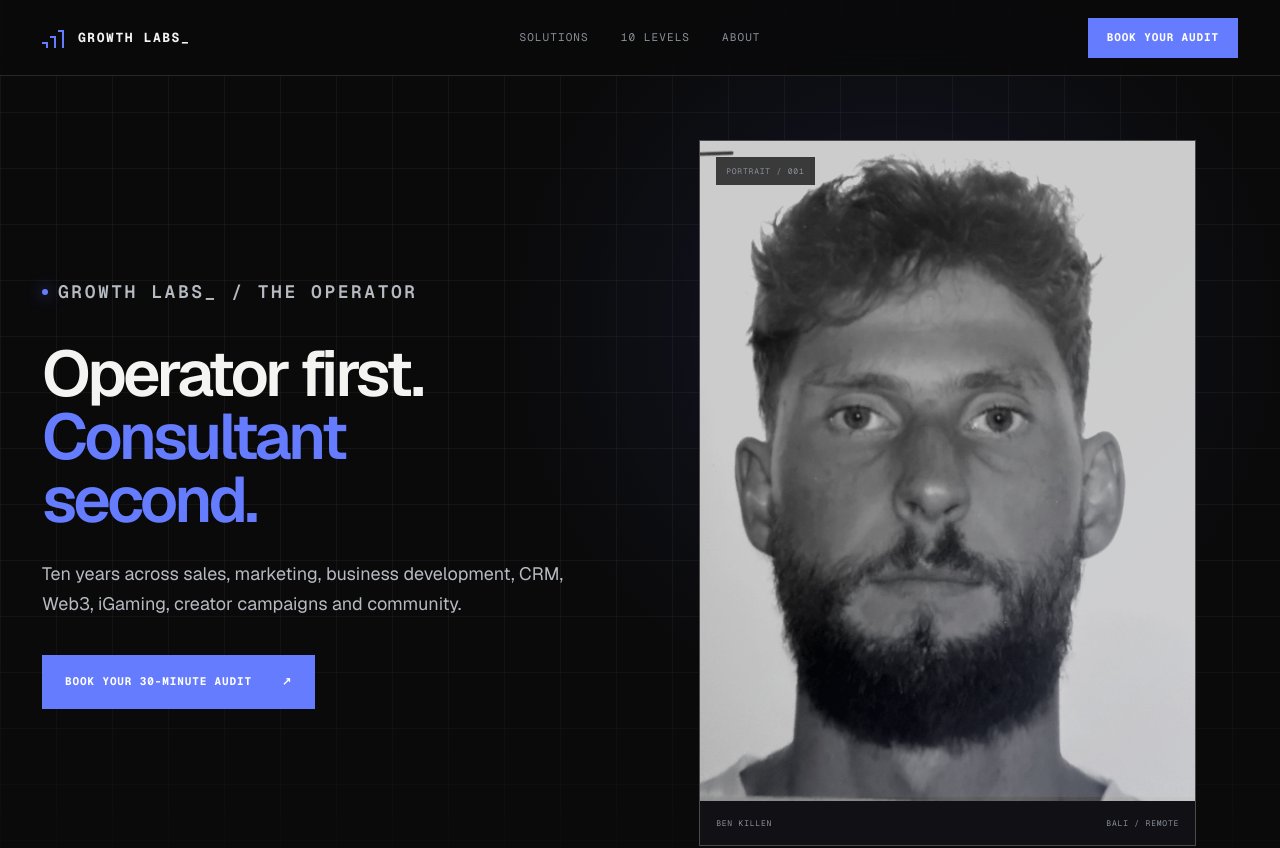
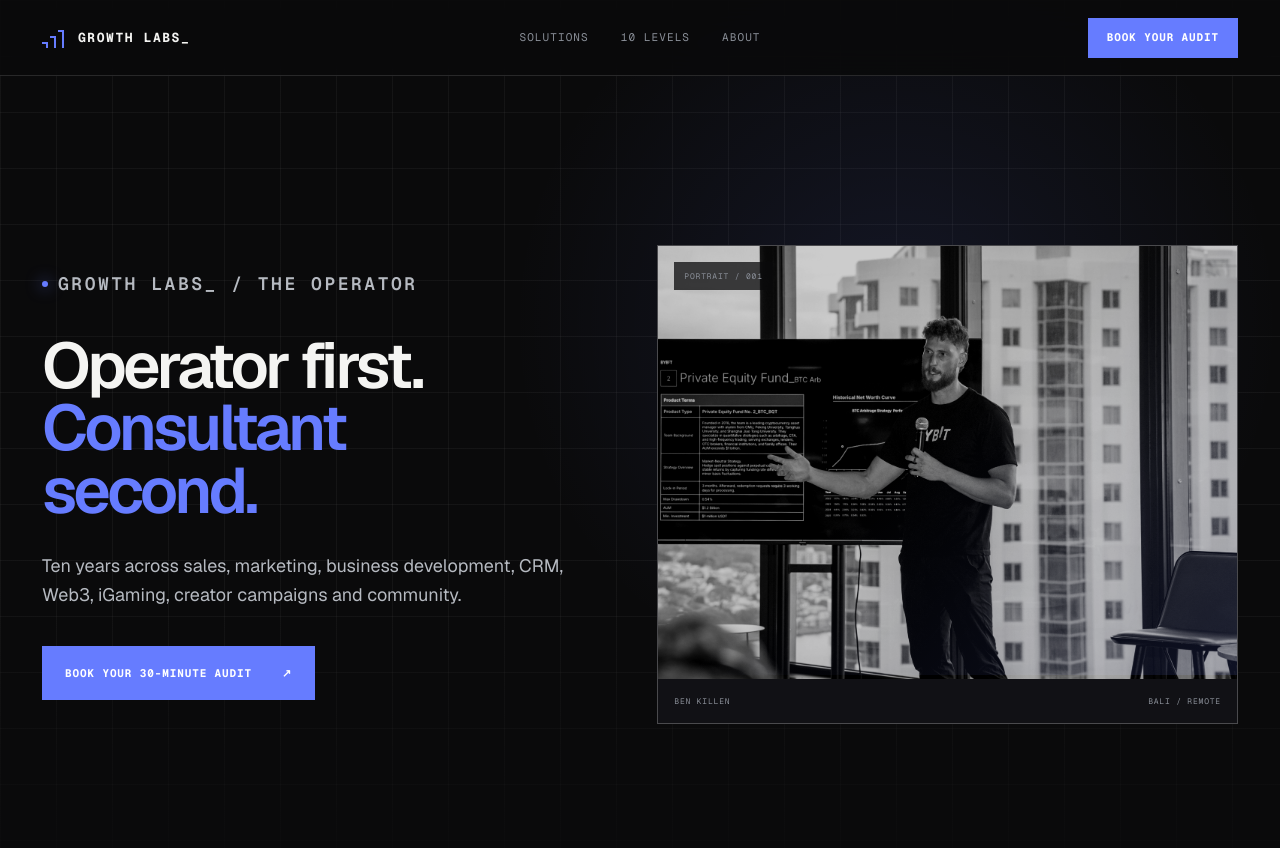
Before and after one commit to beniskillen/Growth-Labs, a Next.js app: page /about in a window 1280 px wide. Shown: the top 848 px of the page. Built offline with nearby package versions, Linux system fonts and the light colour scheme.

Commit message:
Update Ben professional portrait

```diff
--- a/app/about/page.tsx
+++ b/app/about/page.tsx
@@ -20,7 +20,7 @@ export default function AboutPage() {
           <AuditButton />
         </div>
         <figure className="about-portrait">
-          <img src="/ben-killen.jpg" alt="Ben Killen, founder of Growth Labs" />
+          <img src="/ben-professional.jpg" alt="Ben Killen presenting at Bybit" />
           <figcaption>
             <span>BEN KILLEN</span>
             <span>BALI / REMOTE</span>
--- a/app/globals.css
+++ b/app/globals.css
@@ -1182,7 +1182,7 @@ em {
   height: calc(100% - 50px);
   min-height: 540px;
   object-fit: cover;
-  object-position: 50% 20%;
+  object-position: 58% 50%;
   filter: grayscale(1) contrast(1.08) brightness(0.76);
 }
 
@@ -1797,9 +1797,10 @@ em {
 .about-portrait img {
   display: block;
   width: 100%;
-  max-height: 660px;
+  max-height: none;
+  aspect-ratio: 4 / 3;
   object-fit: cover;
-  object-position: 50% 20%;
+  object-position: 58% 50%;
   filter: grayscale(1) contrast(1.08) brightness(0.8);
 }
 
--- a/app/page.tsx
+++ b/app/page.tsx
@@ -93,7 +93,7 @@ export default function Home() {
         <div className="hero-copy">
           <Eyebrow>GROWTH LABS_ / OPERATOR-LED AI GROWTH STUDIO</Eyebrow>
           <h1>
-            Turn AI into a <em>revenue system</em> — not another tool you never use.
+            Cut out the noise. Turn AI into a <em>revenue system</em>
           </h1>
           <p>
             We identify your biggest commercial constraint, install the system
@@ -341,7 +341,7 @@ export default function Home() {
         />
         <div className="home-about-grid">
           <figure className="home-about-portrait">
-            <img src="/ben-killen.jpg" alt="Ben Killen, founder of Growth Labs" />
+            <img src="/ben-professional.jpg" alt="Ben Killen presenting at Bybit" />
             <figcaption>
               <span>BEN KILLEN / FOUNDER</span>
               <span>10+ YEARS / MARKETING &amp; SALES</span>
```
Also changed, not shown: public/ben-professional.jpg (added).
